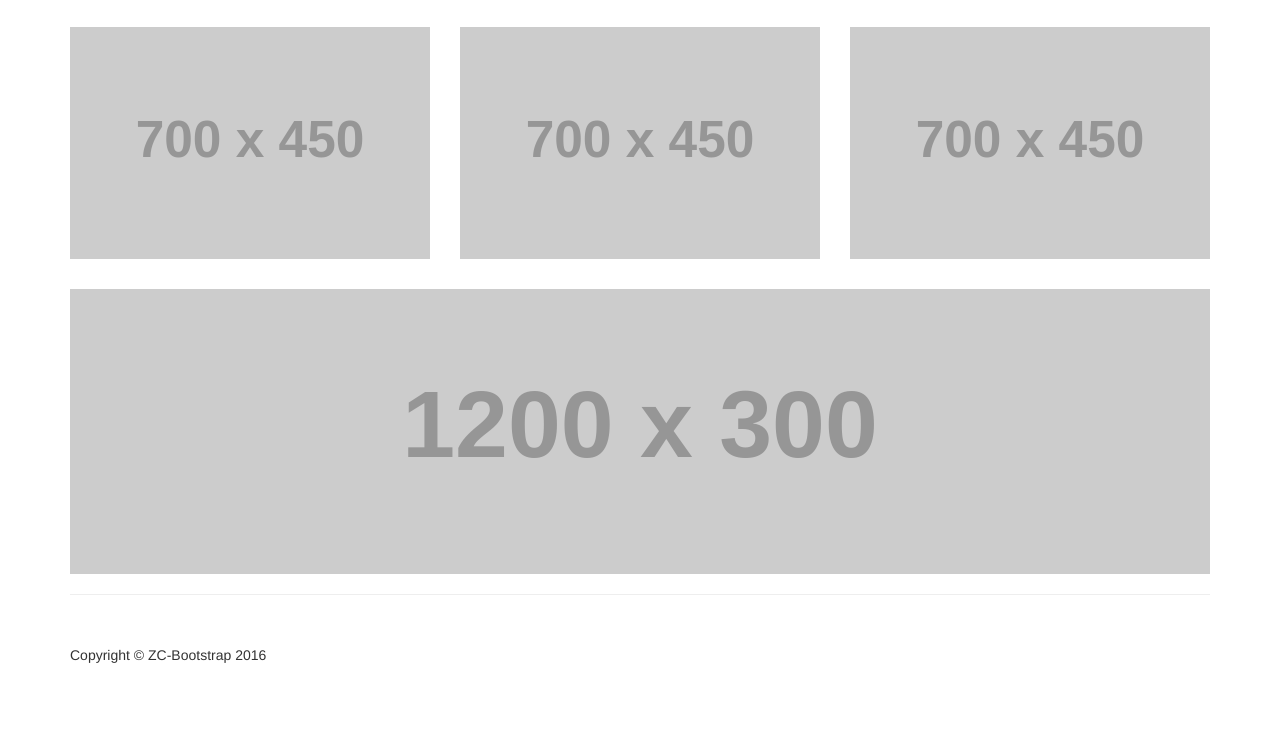
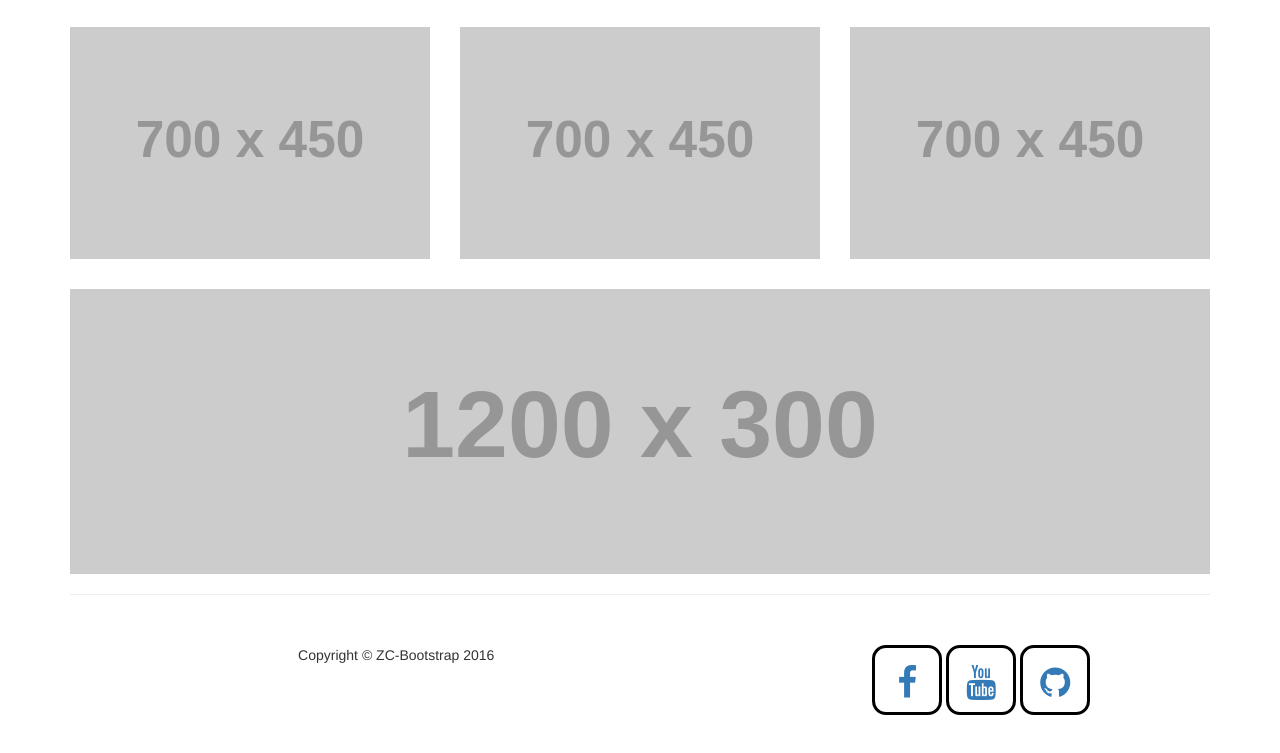
Before and after one commit to sajben94/ZC-Bootstrap, a plain HTML site: page index.html in a window 1280 px wide. Shown: the part 1326-2079 px from the top of the page. Before the commit the page ends 2051 px from the top, so only its background shows below. Drawn offline with Linux system fonts and the light colour scheme; placeholder pictures from the web are drawn by us.

Commit message:
Pridanie footera a social icon

```diff
--- a/css/index.css
+++ b/css/index.css
@@ -51,6 +51,7 @@ body {
 
 footer {
     margin: 50px 0;
+    text-align: center;
 }
 
 .img-portfolio {
@@ -64,3 +65,13 @@ footer {
 .img-banner{
   margin: 0 auto;
 }
+
+
+.fa{
+  font-size:   2.5em;
+  border:3px solid black;
+  border-radius: 20%;
+  width: 2em;
+  height: 2em;
+  line-height: 2em;
+}
--- a/index.html
+++ b/index.html
@@ -14,8 +14,13 @@
     <!-- Bootstrap Core CSS -->
     <link href="css/bootstrap.min.css" rel="stylesheet">
 
+    <!-- Fontawesome CSS -->
+    <link rel="stylesheet" href="css/font-awesome.min.css">
+
     <!-- Custom CSS -->
     <link href="css/index.css" rel="stylesheet">
+
+
 
     <!-- HTML5 Shim and Respond.js IE8 support of HTML5 elements and media queries -->
     <!-- WARNING: Respond.js doesn't work if you view the page via file:// -->
@@ -167,9 +172,15 @@
         <!-- Footer -->
         <footer>
             <div class="row">
-                <div class="col-lg-12">
+                <div class="col-lg-7">
                     <p>Copyright &copy; ZC-Bootstrap 2016</p>
                 </div>
+                <div class="col-lg-5">
+                  <a href="#"><i class="fa fa-facebook" aria-hidden="true"></i></a>
+                  <a href="#"><i class="fa fa-youtube" aria-hidden="true"></i></a>
+                  <a href="#"><i class="fa fa-github" aria-hidden="true"></i></a>
+                </div>
+
             </div>
         </footer>
 
```
